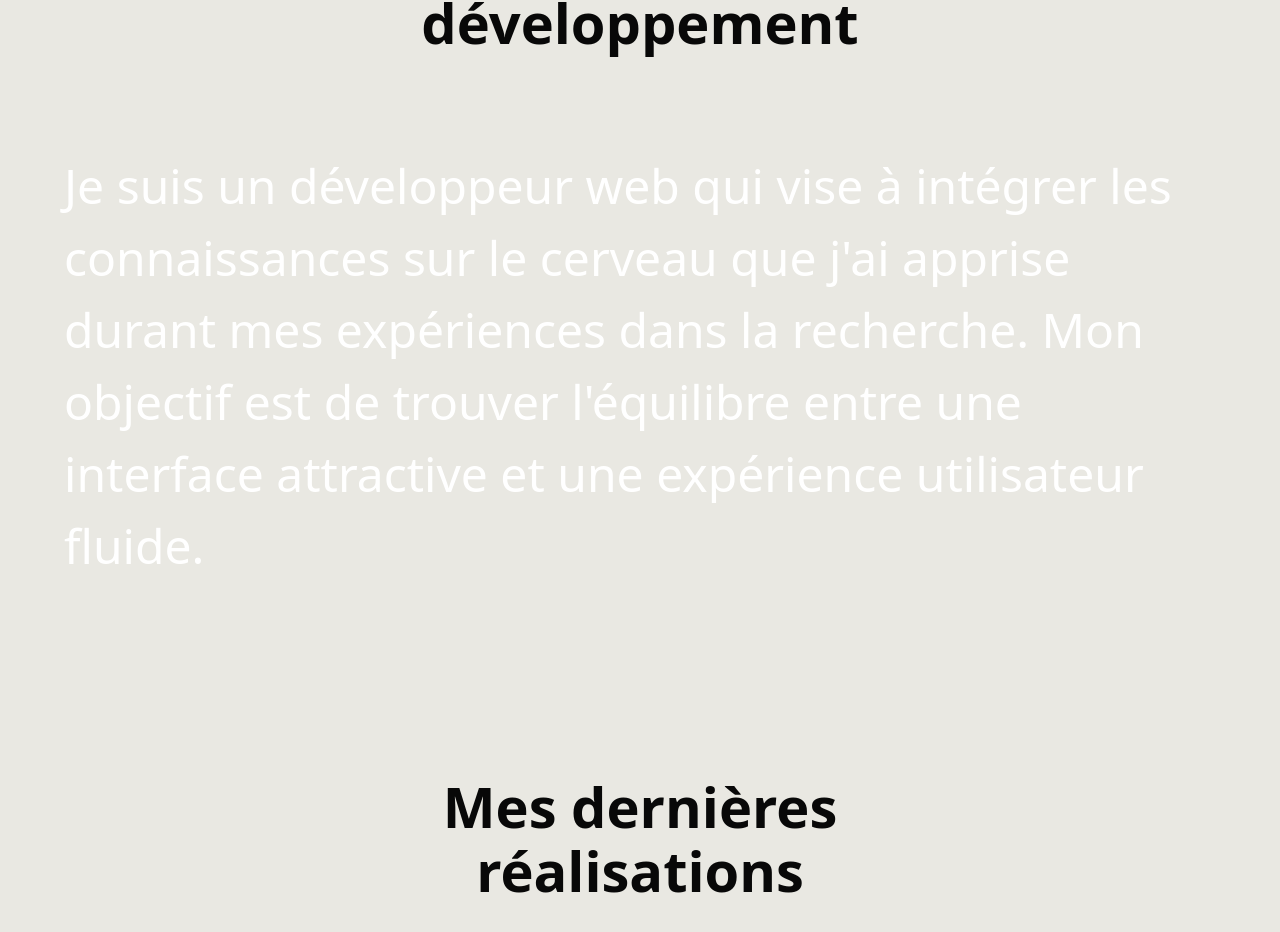
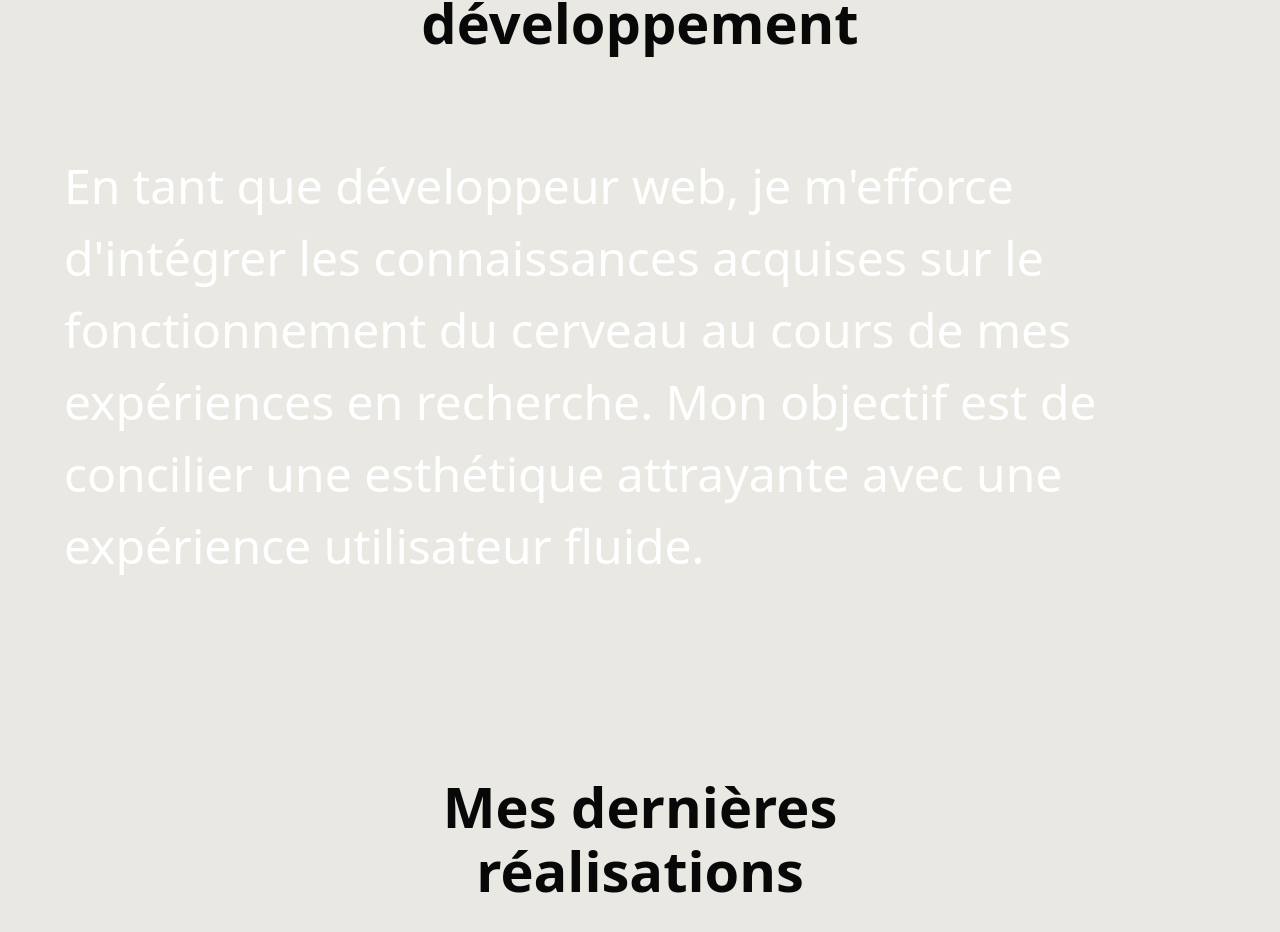
Before and after one commit to SebastienLaurentt/Portfolio-V2, a Next.js app: page / in a window 1280 px wide. Shown: the part 1158-2090 px from the top of the page. Built offline with nearby package versions, Linux system fonts and the light colour scheme.

Commit message:
update présentation Content

```diff
--- a/components/LandingSections/Presentation/Presentation.tsx
+++ b/components/LandingSections/Presentation/Presentation.tsx
@@ -10,7 +10,7 @@ const Presentation = () => {
         titleHighlight="développement"
       />
 
-      <ParagraphAnimaton content="Je suis un développeur web qui vise à intégrer les connaissances sur le cerveau que j'ai apprise durant mes expériences dans la recherche. Mon objectif est de trouver l'équilibre entre une interface attractive et une expérience utilisateur fluide." />
+      <ParagraphAnimaton content="En tant que développeur web, je m'efforce d'intégrer les connaissances acquises sur le fonctionnement du cerveau au cours de mes expériences en recherche. Mon objectif est de concilier une esthétique attrayante avec une expérience utilisateur fluide." />
     </Section>
   );
 };
```
